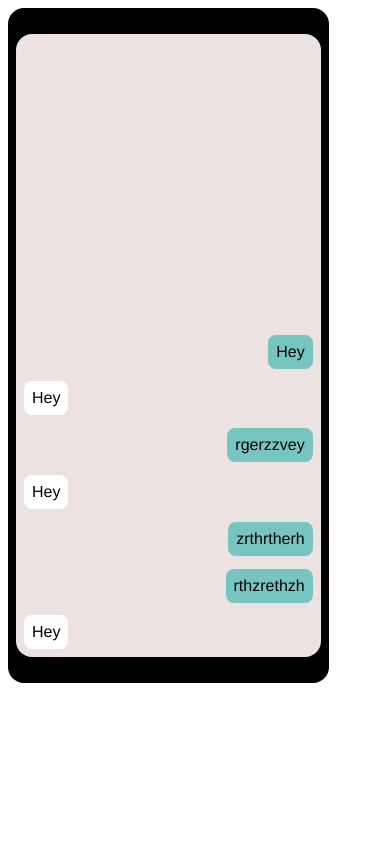
After one commit to Jossl123/NuitDeLinfo2023, a PHP site: page /phone.php in a window 390 px wide. The commit adds this page. Run offline with PHP 8.4, Linux system fonts and the light colour scheme.

Commit message:
first phone ux

```diff
--- /dev/null
+++ b/src/public/css/phone.css
@@ -0,0 +1,41 @@
+html{
+    width: 100%;
+    height: 100%;
+    font-family: 'Franklin Gothic Medium', 'Arial Narrow', Arial, sans-serif;
+}
+#phone_out{
+    width: 38vh;
+    height: 80vh;
+    background-color: black;
+    border-radius: 1rem;
+    display: flex;
+    align-items: center;
+    justify-content: center;
+}
+#phone{
+    width: 90%;
+    height: 90%;
+    background-color: rgb(236, 226, 226);
+    border-radius: 1rem;
+    padding: 0.5rem;
+}
+#messages{
+    height: 100%;
+    box-sizing: border-box;
+    display: flex;
+    flex-direction: column;
+    gap: 0.8rem;
+    justify-content: end;
+}
+.message{
+    font-weight: 300;
+    padding: 0.5rem;
+    border-radius: 0.5rem;
+    background-color: white;
+    width: fit-content;
+}
+.you{
+    margin-left: auto;
+    margin-right: 0;
+    background-color: rgb(119, 197, 193) ;
+}
--- a/src/public/index.php
+++ b/src/public/index.php
@@ -1,4 +1,3 @@
-// index.php
 <?php
 
 // require_once __DIR__ . '/vendor/autoload.php';
@@ -13,7 +12,7 @@ $uri = $_SERVER['REQUEST_URI'];
 // Simple routing example
 switch ($uri) {
     case '/':
-        include 'home.php';
+        include 'phone.php';
         break;
     // Handle other routes as needed
 }
--- /dev/null
+++ b/src/public/phone.php
@@ -0,0 +1,26 @@
+<!-- home.php -->
+<!DOCTYPE html>
+<html lang="en">
+<head>
+    <meta charset="UTF-8">
+    <meta name="viewport" content="width=device-width, initial-scale=1.0">
+    <title>Home</title>
+    <link rel="stylesheet" href="./css/phone.css">
+</head>
+<body>
+    <div id="phone_out">
+        <div id="phone">
+            <div id="messages">
+                <div class="message you">Hey</div>
+                <div class="message">Hey</div>
+                <div class="message you">rgerzzvey</div>
+                <div class="message">Hey</div>
+                <div class="message you">zrthrtherh</div>
+                <div class="message you">rthzrethzh</div>
+                <div class="message">Hey</div>
+            </div>
+            <div id="type_zone"></div>
+        </div>
+    </div>
+</body>
+</html>
```
